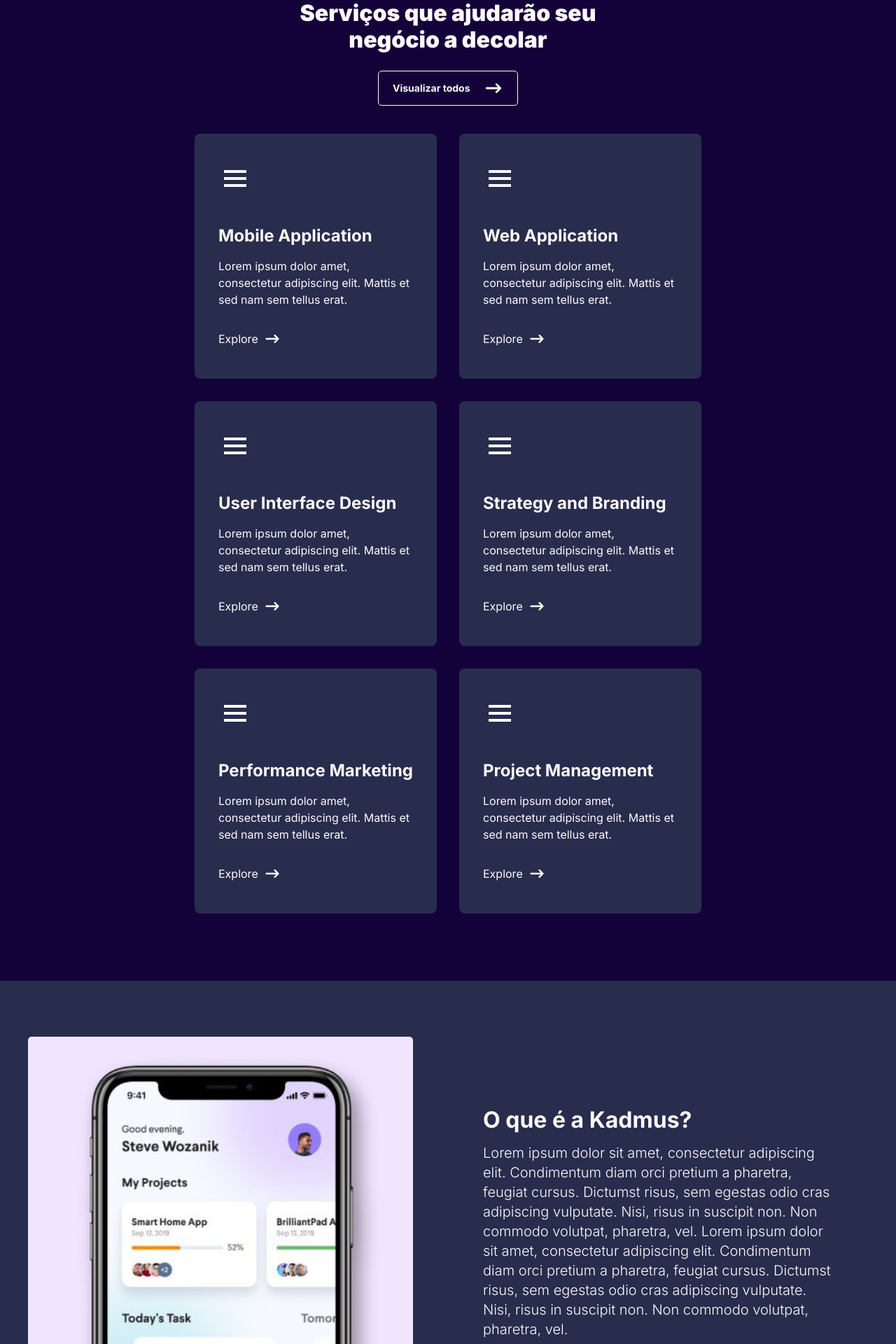
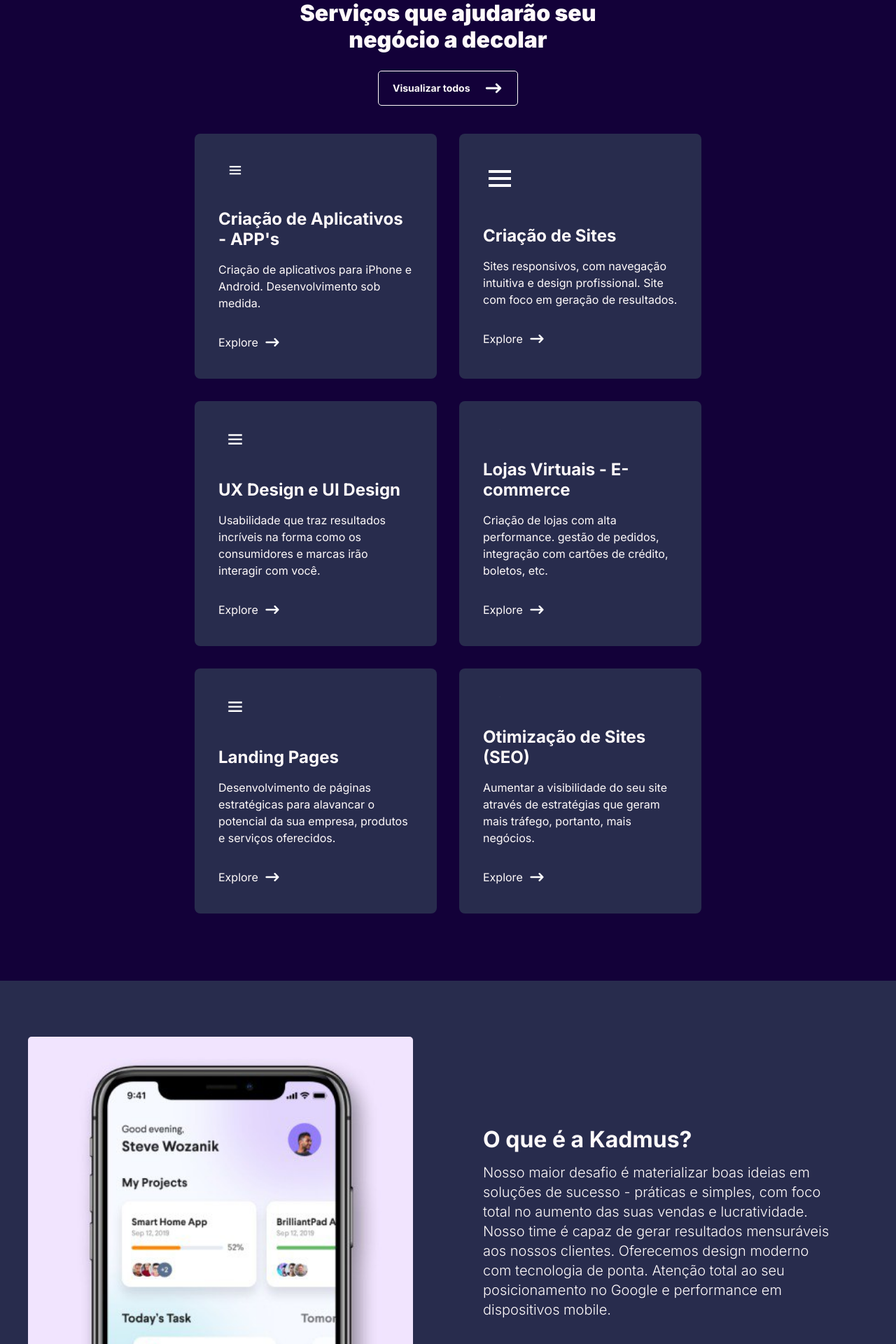
Before and after one commit to ThiagoLeaoDev/kadmus-site, a Next.js app: page / in a window 1280 px wide. Shown: the part 880-2800 px from the top of the page at 70% size. Built offline with nearby package versions, Linux system fonts and the light colour scheme.

Commit message:
Substituição dos textos
substituição dos textos onde antes estavam o lorem ipsum.

```diff
--- a/pages/index.js
+++ b/pages/index.js
@@ -31,7 +31,7 @@ export default function Home() {
         <SC.ContentHero>
           <SC.ContainerTextsButton  data-aos="fade-right"  data-aos-duration="2500">
             <SC.TitleHero>Transforme seu negócio</SC.TitleHero>
-            <SC.DescHero>Lorem ipsum dolor sit amet, consectetur adipiscing elit. Nunc quis auctor tellus. Proin sem lorem, elementum in sem in, viverra maximus enim. Nullam porttitor mollis justo ut eleifend, sed dapibus purus turpis.</SC.DescHero>
+            <SC.DescHero>Agência especializada em desenvolvimento de software, nosso foco é o aumento das suas vendas e lucratividade, através da tecnologia. </SC.DescHero>
             <SC.Button>Cadastrar serviços
               <HiArrowNarrowRight color="white" size="2em"/>
             </SC.Button>
@@ -46,34 +46,34 @@ export default function Home() {
         <SC.ContentServices>
           <SC.ContainerTextButtonServices  data-aos="fade-up" data-aos-delay="300" data-aos-duration="2500">
             <SC.TitleServices>Serviços que ajudarão seu negócio a decolar</SC.TitleServices>
-            <SC.ButtonServices>Visualizar todos
+            <SC.ButtonServices>Visualizar todos {/* Remover este botão */}
               <HiArrowNarrowRight color="white" size="2em"/>
             </SC.ButtonServices>
           </SC.ContainerTextButtonServices>
           <SC.ContainerCardsServices data-aos="fade-up" data-aos-delay="500" data-aos-duration="2500">
             <CardServices
-              Title="Mobile Application"
-              Desc="Lorem ipsum dolor amet, consectetur adipiscing elit. Mattis et sed nam sem tellus erat."
+              Title="Criação de Aplicativos - APP's"
+              Desc="Criação de aplicativos para iPhone e Android. Desenvolvimento sob medida."
             />
             <CardServices
-              Title="Web Application"
-              Desc="Lorem ipsum dolor amet, consectetur adipiscing elit. Mattis et sed nam sem tellus erat."
+              Title="Criação de Sites"
+              Desc="Sites responsivos, com navegação intuitiva e design profissional. Site com foco em geração de resultados."
             />
             <CardServices
-              Title="User Interface Design"
-              Desc="Lorem ipsum dolor amet, consectetur adipiscing elit. Mattis et sed nam sem tellus erat."
+              Title="UX Design e UI Design"
+              Desc="Usabilidade que  traz resultados incríveis na forma como os consumidores e marcas irão interagir com você."
             />
             <CardServices
-              Title="Strategy and Branding"
-              Desc="Lorem ipsum dolor amet, consectetur adipiscing elit. Mattis et sed nam sem tellus erat."
+              Title="Lojas Virtuais - E-commerce"
+              Desc="Criação de lojas com alta performance. gestão de pedidos, integração com cartões de crédito, boletos, etc."
             />
             <CardServices
-              Title="Performance Marketing"
-              Desc="Lorem ipsum dolor amet, consectetur adipiscing elit. Mattis et sed nam sem tellus erat."
+              Title="Landing Pages"
+              Desc="Desenvolvimento de páginas estratégicas para alavancar o potencial da sua empresa, produtos e serviços oferecidos."
             />
             <CardServices
-              Title="Project Management"
-              Desc="Lorem ipsum dolor amet, consectetur adipiscing elit. Mattis et sed nam sem tellus erat."
+              Title="Otimização de Sites (SEO)"
+              Desc="Aumentar a visibilidade do seu site através de estratégias que geram mais tráfego, portanto, mais negócios."
             />
           </SC.ContainerCardsServices>
         </SC.ContentServices>
@@ -88,8 +88,8 @@ export default function Home() {
           </SC.ContainerCellImage>
           <SC.ContainerTextsWAW data-aos="fade-left" data-aos-duration="1500">
             <SC.TitleWAW>O que é a Kadmus?</SC.TitleWAW>
-            <SC.DescriptionWAW>Lorem ipsum dolor sit amet, consectetur adipiscing elit. Condimentum diam orci pretium a pharetra, feugiat cursus. Dictumst risus, sem egestas odio cras adipiscing vulputate. Nisi, risus in suscipit non. Non commodo volutpat, pharetra, vel.
-            Lorem ipsum dolor sit amet, consectetur adipiscing elit. Condimentum diam orci pretium a pharetra, feugiat cursus. Dictumst risus, sem egestas odio cras adipiscing vulputate. Nisi, risus in suscipit non. Non commodo volutpat, pharetra, vel.
+            <SC.DescriptionWAW>Nosso maior desafio é materializar boas ideias em soluções de sucesso - práticas e simples, com foco total no aumento das suas vendas e lucratividade.
+              Nosso time é capaz de gerar resultados mensuráveis aos nossos clientes. Oferecemos design moderno com tecnologia de ponta. Atenção total ao seu posicionamento no Google e performance em dispositivos mobile.
             </SC.DescriptionWAW>
           </SC.ContainerTextsWAW>
         </SC.ContentWhoAreWe>
@@ -97,7 +97,7 @@ export default function Home() {
 
       <SC.SectionJobs>
         <SC.ContentJobs>
-          <SC.TitleJobs>Selected works</SC.TitleJobs>
+          <SC.TitleJobs>Portfólio</SC.TitleJobs>
           <SC.ContainerCardsImages data-aos="fade-up" data-aos-delay="300" data-aos-duration="2500">
             <CardImages CardImage={"/mobile_app.jpeg"} TitleCard={"Byte"} DescCard={"- New looping video app"} HoverTitle={"APP DESIGN"}/>
             <CardImages CardImage={"/brand_design.jpeg"} TitleCard={"Slideban"} DescCard={"- Pitch deck design"} HoverTitle={"BRAND ORGANIZATION"}/>
@@ -110,9 +110,9 @@ export default function Home() {
       <SC.SectionContact>
         <SC.ContentContact>
           <SC.ContainerTextContact  data-aos="fade-left" data-aos-duration="1500">
-            <SC.TitleContact>Manage your projects from your mobile</SC.TitleContact>
-            <SC.DescriptionContact>Download the app to manage your projects, keep track of the progress and complete tasks without procastinating. Stay on track and complete on time!</SC.DescriptionContact>
-            <SC.ButtonContact>Enviar e-mail
+            <SC.TitleContact>Requisite um orçamento sem compromisso</SC.TitleContact>
+            <SC.DescriptionContact>Preencha o formulário para que possamos avaliar a melhor maneira de lhe ajudar, responderemos em até 1 dia útil.</SC.DescriptionContact>
+            <SC.ButtonContact>Ir para formulário
               <HiArrowNarrowRight color="white" size="2em"/>
             </SC.ButtonContact>
           </SC.ContainerTextContact>
@@ -125,7 +125,7 @@ export default function Home() {
       </SC.SectionContact>
 
       <SC.Footer>
-        <SC.TextBrand>© 2021 Kadmus Enterprise All rights reserved</SC.TextBrand>
+        <SC.TextBrand>©2022 Agência Kadmus. Todos os direitos reservados.</SC.TextBrand>
         <SC.ContainerLogo>
         </SC.ContainerLogo>
         <SC.ContainerSocial>
```
